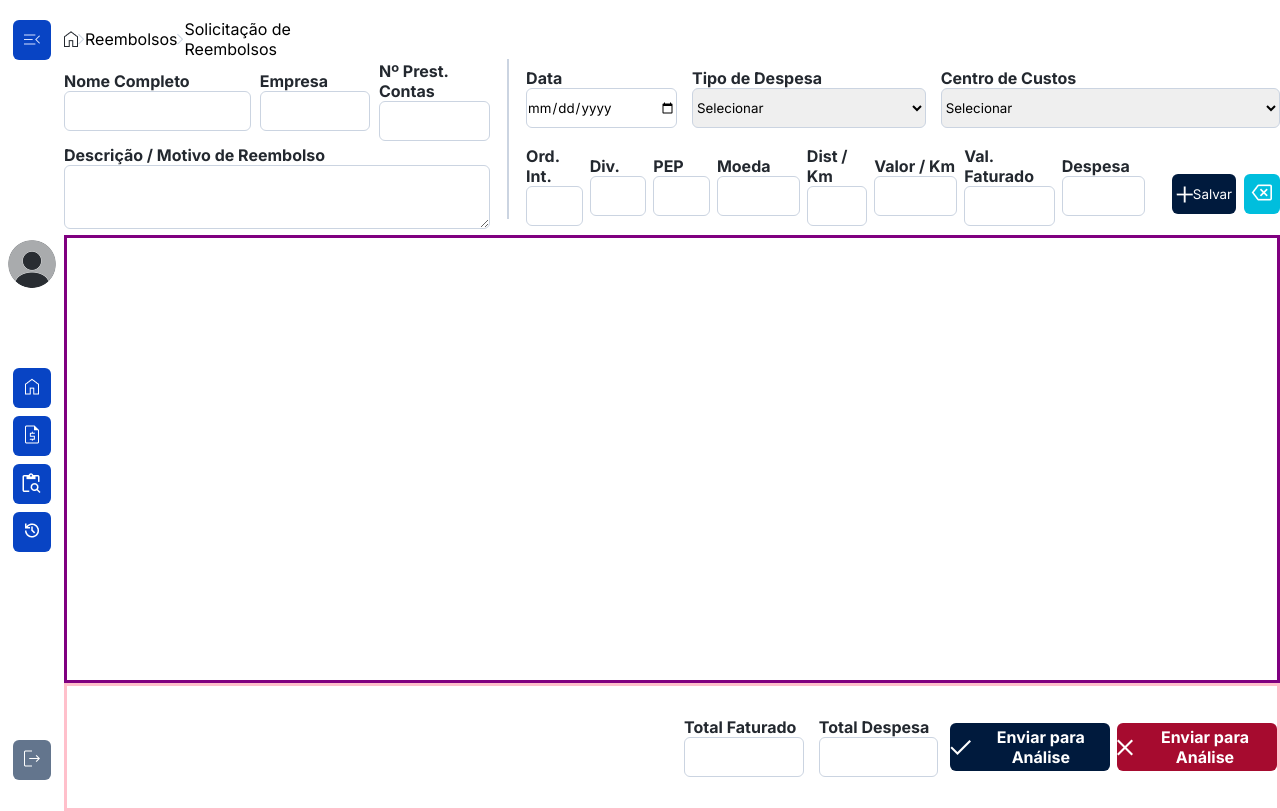
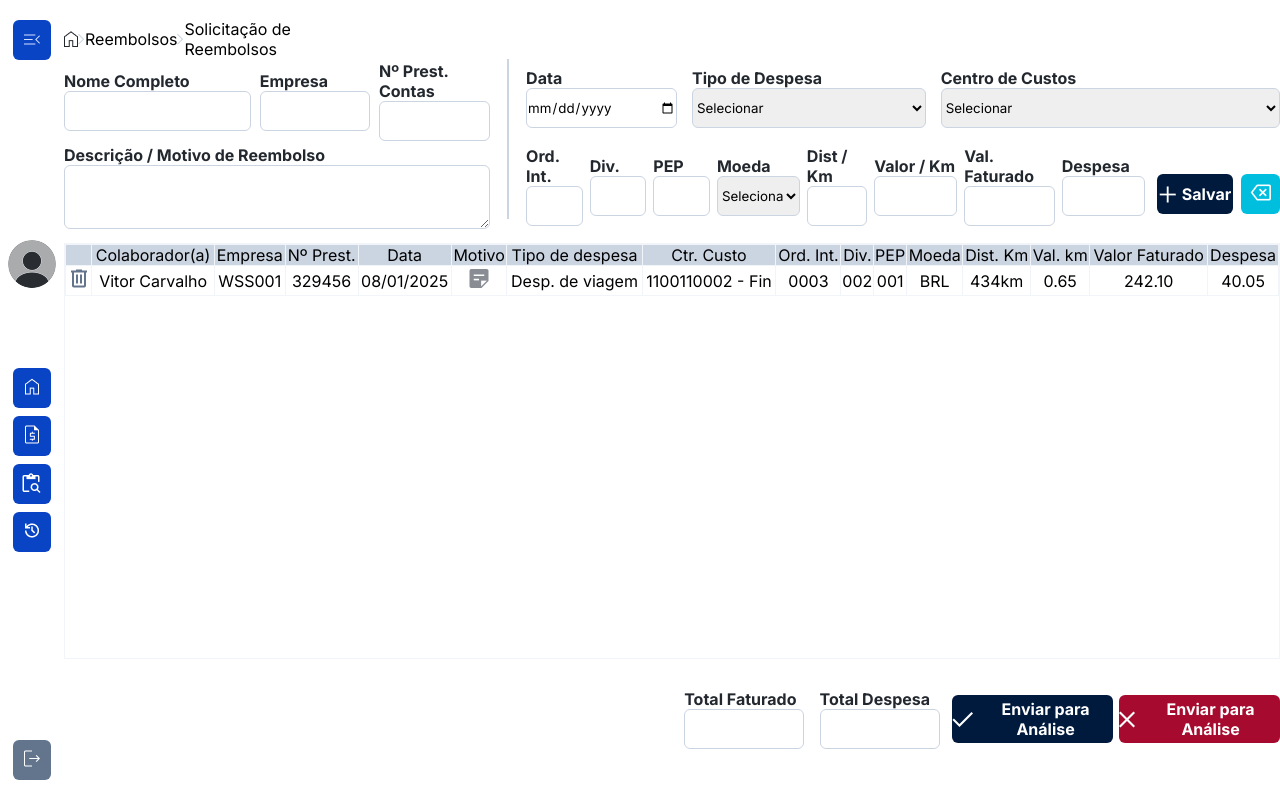
Before and after one commit to RodrigoBurgarelli/sispar, a React (Vite) app: page /solicitacao in a window 1280 px wide. Built offline with nearby package versions, Linux system fonts and the light colour scheme.

Commit message:
acrescentei a tabela e alterei estilos de botões da tela solicitação

```diff
--- a/src/Components/solicitacao/Solicitacao.jsx
+++ b/src/Components/solicitacao/Solicitacao.jsx
@@ -82,22 +82,30 @@ export default function Solicitacao() {
 
                             <div className={styles.inputOrdInt}>
                                 <label htmlFor="">Ord. Int.</label>
-                                <input type="text" name="" id="" />
+                                <input type="number" name="" id="" maxLength={4} />
                             </div>
 
                             <div className={styles.inputDiv}>
                                 <label htmlFor="">Div.</label>
-                                <input type="text" name="" id="" />
+                                <input type="number" name="" id="" maxLength={3} />
                             </div>
 
                             <div className={styles.inputPep}>
                                 <label htmlFor="">PEP</label>
-                                <input type="text" name="" id="" />
+                                <input type="number" name="" id="" />
                             </div>
 
                             <div className={styles.inputMoeda}>
                                 <label htmlFor="">Moeda</label>
-                                <input type="text" />
+                                <select name="" id="">
+                                    <option value="">Selecionar</option>
+                                    <option value="">BRA</option>
+                                    <option value="">ARS</option>
+                                    <option value="">USD</option>
+                                    <option value="">EUR</option>
+                                    <option value="">GBP</option>
+                                    <option value="">CNH</option>
+                                </select>
                             </div>
 
                             <div className={styles.inputDist}>
@@ -107,17 +115,17 @@ export default function Solicitacao() {
 
                             <div className={styles.inputValor}>
                                 <label htmlFor="">Valor / Km</label>
-                                <input type="text" name="" id="" />
+                                <input type="number" name="" id="" />
                             </div>
 
                             <div className={styles.inputValFaturado}>
                                 <label htmlFor="">Val. Faturado</label>
-                                <input type="text" name="" id="" />
+                                <input type="number" name="" id="" />
                             </div>
 
                             <div className={styles.inputDespesa}>
                                 <label htmlFor="">Despesa</label>
-                                <input type="text" name="" id="" />
+                                <input type="number" name="" id="" />
                             </div>
 
                             <div className={styles.buttonG2}>
@@ -133,7 +141,51 @@ export default function Solicitacao() {
 
 
                     </form>
+
+
                     <div className={styles.grupo3Tabela}>
+                        <table>
+                            <thead>
+                                <tr>
+                                <th></th>
+                                <th>Colaborador(a)</th>
+                                <th>Empresa</th>
+                                <th>Nº Prest.</th>
+                                <th>Data</th>
+                                <th>Motivo</th>
+                                <th>Tipo de despesa</th>
+                                <th>Ctr. Custo</th>
+                                <th>Ord. Int.</th>
+                                <th>Div.</th>
+                                <th>PEP</th>
+                                <th>Moeda</th>
+                                <th>Dist. Km</th>
+                                <th>Val. km</th>
+                                <th>Valor Faturado</th>
+                                <th>Despesa</th>
+                                </tr>
+                            </thead>
+                            <tbody>
+                                <tr>
+                                   <td><img src={Lixeira} alt="ícone da lixeira" /></td>
+                                   <td>Vitor Carvalho</td>
+                                   <td>WSS001</td>
+                                   <td>329456</td>
+                                   <td>08/01/2025</td>
+                                   <td><img src={Motivo} alt="icone motivo" /></td>
+                                   <td>Desp. de viagem</td>
+                                   <td>1100110002 - Fin</td>
+                                   <td>0003</td>
+                                   <td>002</td>
+                                   <td>001</td>
+                                   <td>BRL</td>
+                                   <td>434km</td>
+                                   <td>0.65</td>
+                                   <td>242.10</td>
+                                   <td>40.05</td>
+                                </tr>
+                            </tbody>
+                        </table>
 
                     </div>
                     <div className={styles.rodapeMain}>
--- a/src/Components/solicitacao/Solicitacao.module.scss
+++ b/src/Components/solicitacao/Solicitacao.module.scss
@@ -24,6 +24,9 @@
 
 .mainSolicitacao{
     width: 100%;
+    display: flex;
+    flex-direction: column;
+    justify-content: space-evenly;
 }
 .formSolicitacao{
 width: 100%;
@@ -153,17 +156,21 @@ margin-top: 1rem;
 
 .buttonSalvar{
 height: 5vh;
-width: 50%;
+width: 60%;
 display: flex;
 align-items: center;
 justify-content: center;
 background-color: #001A3D;
 color: #FFFFFF;
+font-weight: 700;
+font-size: 1rem;
+font-family: Inter;
+gap: 6px;
 }
 
 .buttonApagar{
 height: 5vh;
-width: 28%;
+width: 30%;
 background-color: #00BEDD;
 }
 .buttonApagar:hover{
@@ -171,16 +178,33 @@ background-color: #00BEDD;
 }
 }
 .grupo3Tabela{
-    border: solid purple;
+    border: solid #f1f4f9 0.8px;
     width: 100%;
-    height: 56vh;
+    height: 52vh;
+    margin-top: 0.5rem;
+
+}
+table{
+    width: 100%;
+    border-collapse: collapse;
 }
 
+th{
+    background-color: #cbd4e1;
+    font-weight: 400;
+    font-size: 1rem;
+
+}
+
+td, th{
+border: solid #f1f4f9 0.8px;
+text-align: center;
+}
 
 .rodapeMain{
-    border: solid pink;
+    //border: solid pink;
     width: 100%;
-    height: 16vh;
+    height: 15vh;
     display: flex;
     justify-content: space-between;
     align-items: center;
@@ -220,6 +244,7 @@ background-color: #00BEDD;
     color: #FFFFFF;
     font-weight: 700;
     font-size: 1rem;
+    gap: 6px;
 }
 
 .bCancel{
@@ -233,5 +258,6 @@ background-color: #00BEDD;
     font-weight: 700;
     font-size: 1rem;
     font-family: Inter;
+    gap: 6px;
 }
 }
--- a/src/global.scss
+++ b/src/global.scss
@@ -4,5 +4,5 @@
     margin: 0;
     padding: 0;
     box-sizing: border-box;
-    font-family: Inter, serif;
+    font-family: Inter;
 }
```
